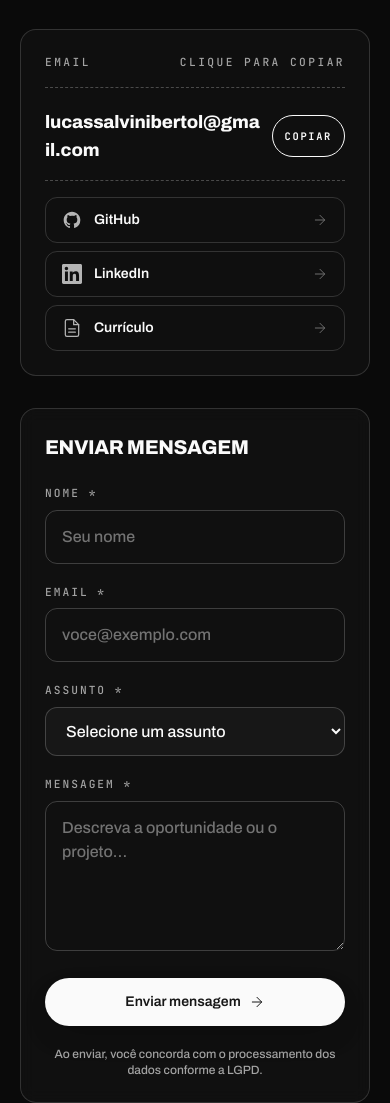
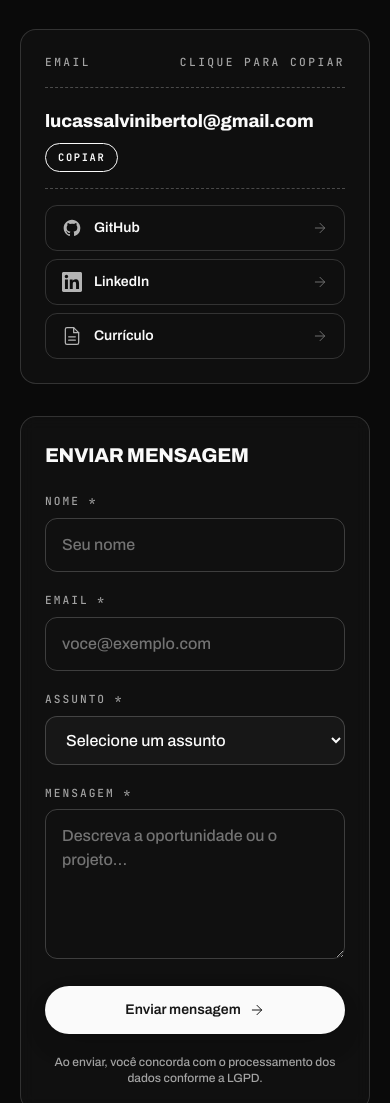
Before and after one commit to lucassbertol/portfolio, an Astro site: page / in a window 390 px wide. Shown: the part 8393-9496 px from the top of the page. Built offline with nearby package versions, Linux system fonts and the light colour scheme; Astro itself is replaced by a stand-in of ours.

Commit message:
fix mobile 2

```diff
--- a/src/components/Contact.astro
+++ b/src/components/Contact.astro
@@ -20,7 +20,13 @@ const { email, socialLinks } = portfolioData;
             <span class="mono-label">Clique para copiar</span>
           </div>
           <button type="button" data-copy-email={email} class="w-full text-left group border-t border-b border-dashed border-neutral-900/25 dark:border-neutral-50/25 py-4 hover:translate-x-1 transition-transform" aria-label="Copiar endereço de email">
-            <span class="mt-1 flex items-center justify-between gap-3 font-display font-extrabold text-lg sm:text-xl tracking-[-0.01em] break-all">{email} <span class="copy-label shrink-0 font-mono text-[0.65rem] uppercase tracking-[0.16em] border border-current rounded-full px-3 py-1.5 group-hover:bg-neutral-900 group-hover:text-neutral-50 dark:group-hover:bg-neutral-50 dark:group-hover:text-neutral-900 transition-colors">Copiar</span></span>
+            <!-- whitespace-nowrap: o endereço nunca quebra no meio. Se não couber
+                 ao lado do selo "Copiar", o selo desce de linha (flex-wrap) em vez
+                 de o email partir. A fonte escala com a viewport para caber. -->
+            <span class="mt-1 flex flex-wrap items-center justify-between gap-x-3 gap-y-2 font-display font-extrabold tracking-[-0.01em]">
+              <span class="whitespace-nowrap text-[clamp(0.95rem,4.6vw,1.25rem)]">{email}</span>
+              <span class="copy-label shrink-0 font-mono text-[0.65rem] uppercase tracking-[0.16em] border border-current rounded-full px-3 py-1.5 group-hover:bg-neutral-900 group-hover:text-neutral-50 dark:group-hover:bg-neutral-50 dark:group-hover:text-neutral-900 transition-colors">Copiar</span>
+            </span>
           </button>
           <ul class="mt-4 grid sm:grid-cols-3 gap-2">
             {socialLinks.filter((s) => s.icon !== 'email').map((s, si) => (
--- a/src/components/Footer.astro
+++ b/src/components/Footer.astro
@@ -29,7 +29,7 @@ const currentYear = new Date().getFullYear();
       <div>
         <p class="font-mono text-[0.62rem] uppercase tracking-[0.2em] text-neutral-400 mb-3">Direto</p>
         <address class="not-italic space-y-2 text-sm text-neutral-300">
-          <a href={`mailto:${email}`} class="hover:text-white transition-colors break-all">{email}</a>
+          <a href={`mailto:${email}`} class="hover:text-white transition-colors whitespace-nowrap">{email}</a>
           <p class="text-neutral-400">Santa Maria, RS — Brasil</p>
         </address>
       </div>
```
Also changed, not shown: 1 other file.
